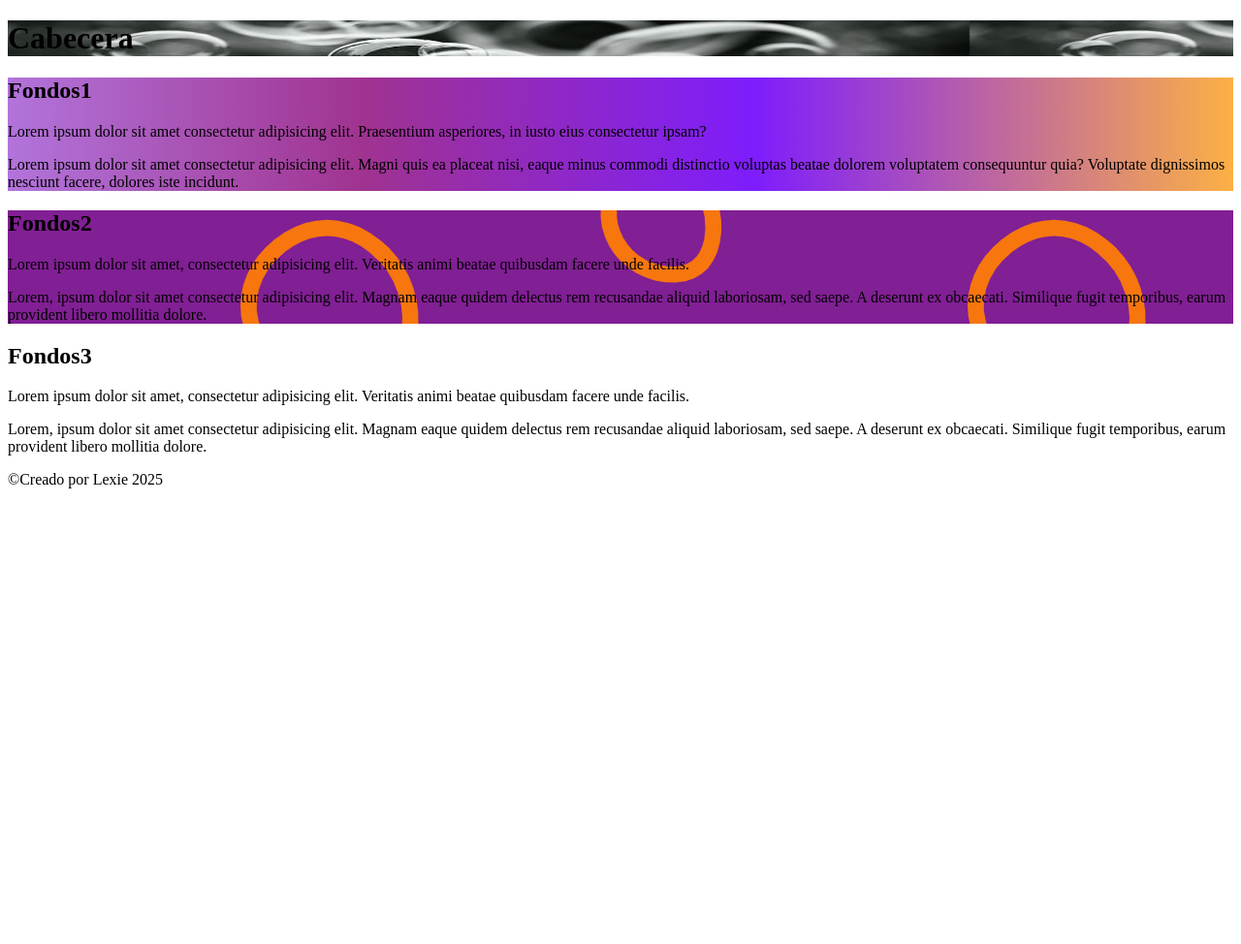
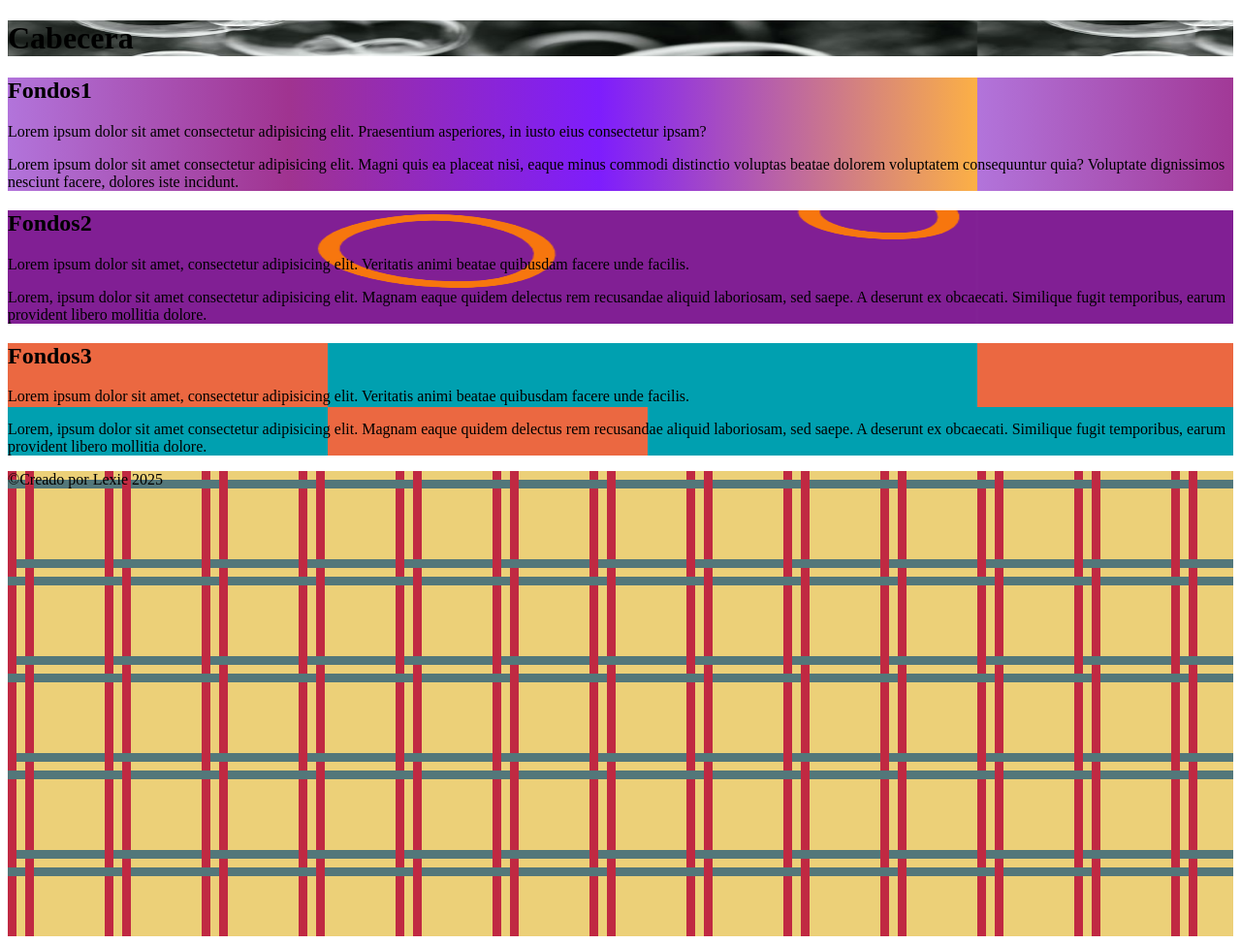
Before and after one commit to Lexie0393/WORKSPACE, a PHP site: page /fondos.html in a window 1280 px wide. Shown: the whole page at 97% size. Before the commit the page ends 504 px from the top, so only its background shows below. Run offline with PHP 8.4, Linux system fonts and the light colour scheme.

Commit message:
version 1.4

```diff
--- a/10.introduccionCSS/Fondos/fondos.html
+++ b/10.introduccionCSS/Fondos/fondos.html
@@ -39,7 +39,7 @@
                 libero mollitia dolore.</p>
         </section>
     </main>
-    <footer>
+    <footer class="footer">
         <p>&copy;Creado por Lexie 2025</p>
     </footer>
 </body>
--- a/10.introduccionCSS/Fondos/style-fondos.css
+++ b/10.introduccionCSS/Fondos/style-fondos.css
@@ -6,8 +6,48 @@ h1 {
 
 .secc1 {
     background: linear-gradient(90deg, rgba(178, 116, 219, 1) 0%, rgba(160, 51, 144, 1) 29%, rgba(126, 29, 253, 1) 61%, rgba(252, 176, 69, 1) 100%);
+    background-size: 1000px 200px;
+    background-attachment: fixed;
 }
 
 .secc2 {
     background-image: url(blob-scatter-haikei.png);
+    background-size: 1000px 200px;
+    background-attachment: fixed;
 }
+
+.secc3 {
+    --s: 86px;
+    /* control the size*/
+    --c1: #00a0b0;
+    --c2: #eb6841;
+
+    --_g: var(--c1) 0 25%, #0000 0 50%;
+    background:
+        repeating-conic-gradient(at 33% 33%, var(--_g)),
+        repeating-conic-gradient(at 66% 66%, var(--_g)),
+        var(--c2);
+    background-size: var(--s) var(--s);
+    background-size: 1000px 200px;
+    background-attachment: fixed;
+}
+
+.footer {
+    height: 60vh;
+    --s: 9px;
+    /* control the size*/
+    --c1: #c02942;
+    --c2: #53777a;
+    --c3: #ecd078;
+
+    --g: var(--s);
+    /* gap between lines */
+    background:
+        conic-gradient(at var(--s) calc(100% - var(--s)), #0000 270deg, var(--c1) 0) calc(var(--s) + var(--g)) 0,
+        linear-gradient(var(--c2) var(--s), #0000 0) 0 var(--g),
+        conic-gradient(at var(--s) calc(100% - var(--s)), #0000 90deg, var(--c2) 0 180deg, var(--c1) 0),
+        var(--c3);
+    background-size: calc(2*(var(--s) + var(--g))) calc(2*(var(--s) + var(--g)));
+    background-size: 100px 100px;
+    background-attachment: fixed;
+}
```
